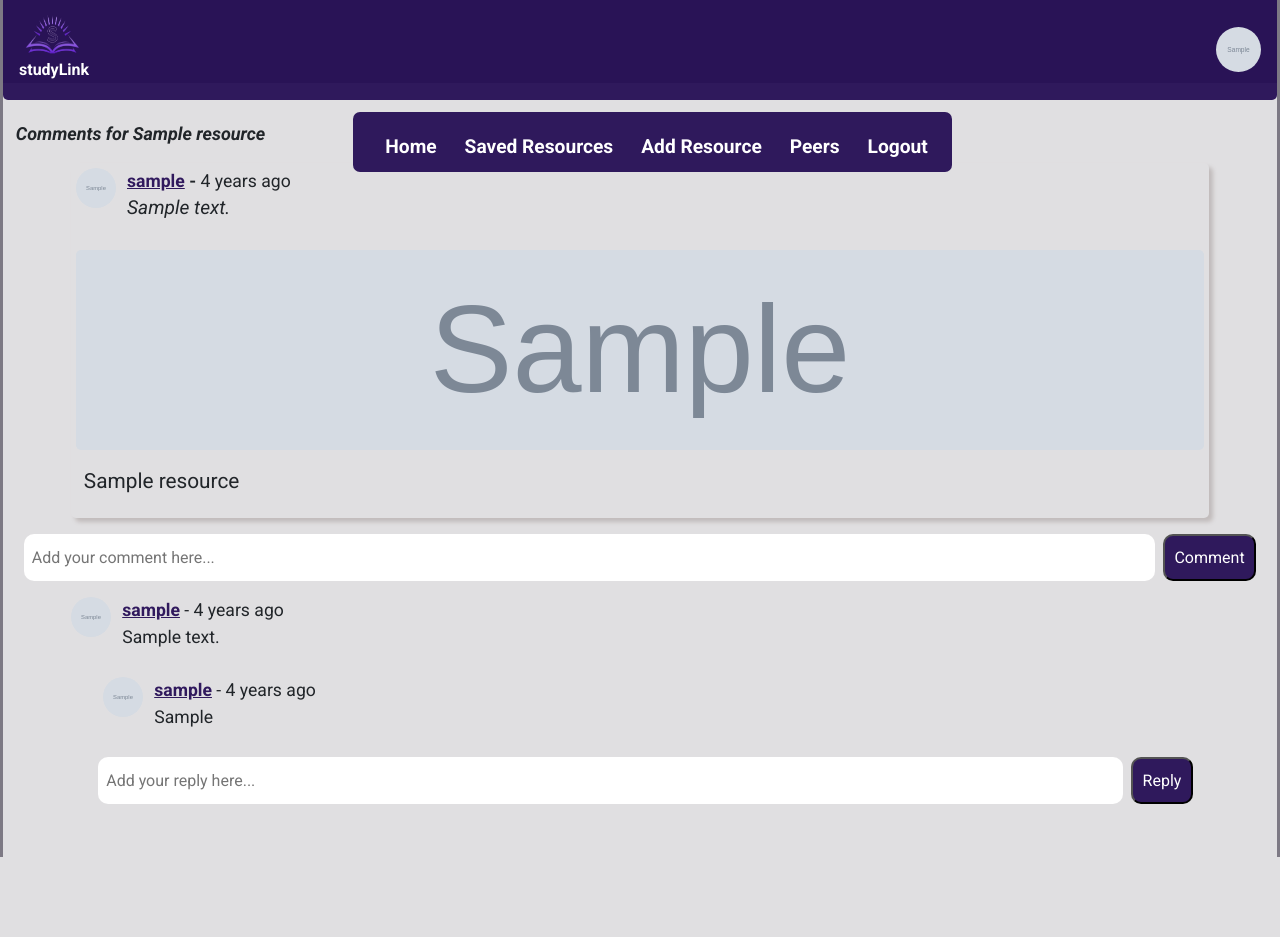
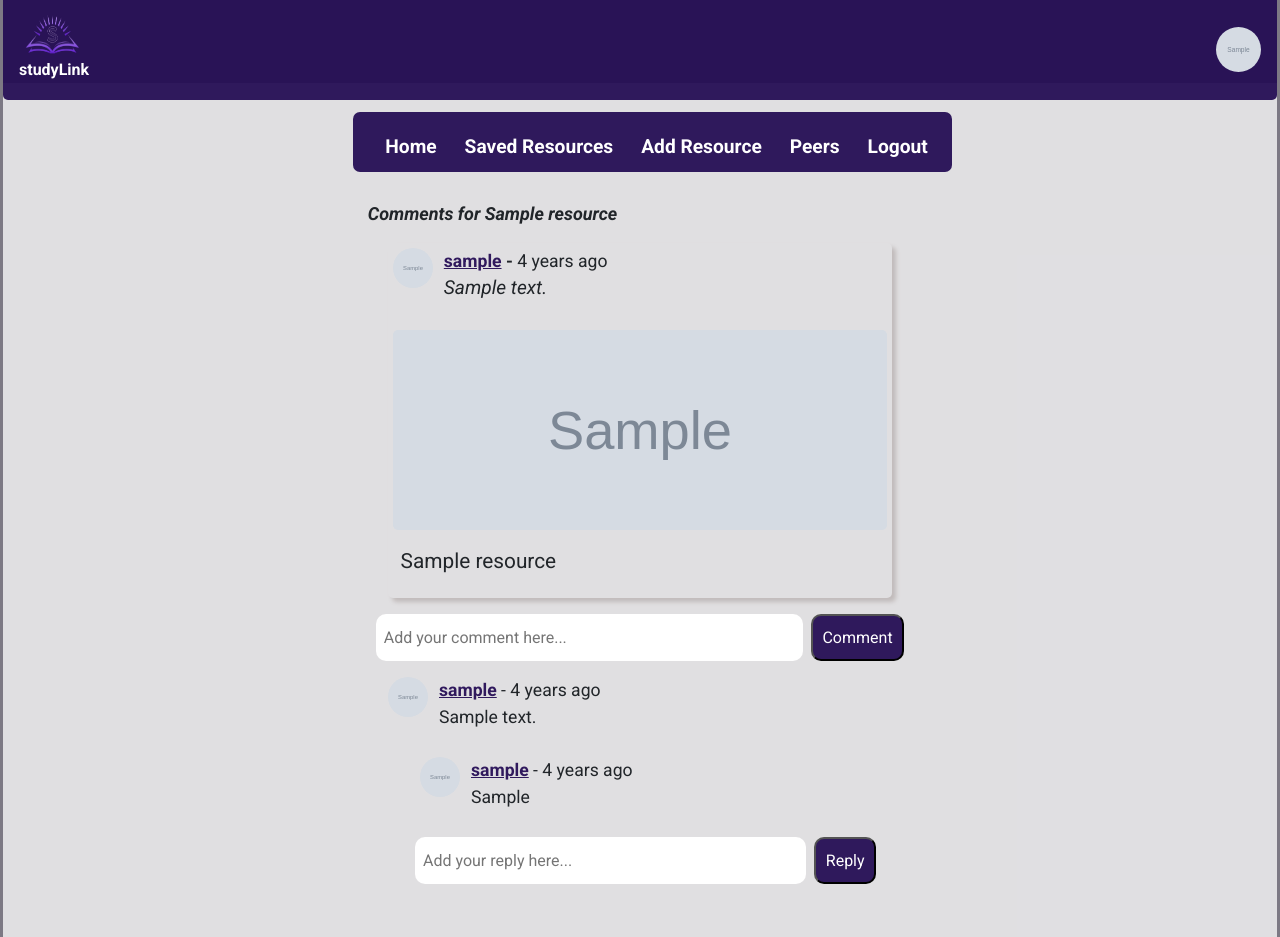
Before and after one commit to MoBazmul/studyLink, a Flask app: page /resource/1/comments in a window 1280 px wide. Before the commit the page ends 857 px from the top, so only its background shows below. Run offline with Flask 3, Linux system fonts and the light colour scheme; a user stored in the database is signed in; tables that the repository leaves empty hold one stand-in row (values such as "Sample post"); grey boxes marked "Sample" are stand-in pictures; some libraries are stand-ins or nearby versions.

Commit message:
Reducing the length of the comment section

```diff
--- a/studylink/static/styles.css
+++ b/studylink/static/styles.css
@@ -896,6 +896,11 @@ main {
     border: 2px solid var(--PRI-COLOR);
   }
 
+  .comments-section {
+    width: 570px;
+    margin: 0 auto;
+  }
+
   .account-style {
     color: var(--PRI-COLOR);
   }
@@ -944,6 +949,10 @@ main {
   }
 
   .field-pick {
+    margin-top: 5rem;
+  }
+
+  .comments-section {
     margin-top: 5rem;
   }
 
```
Also changed, not shown: instance/studylink.db (added).
